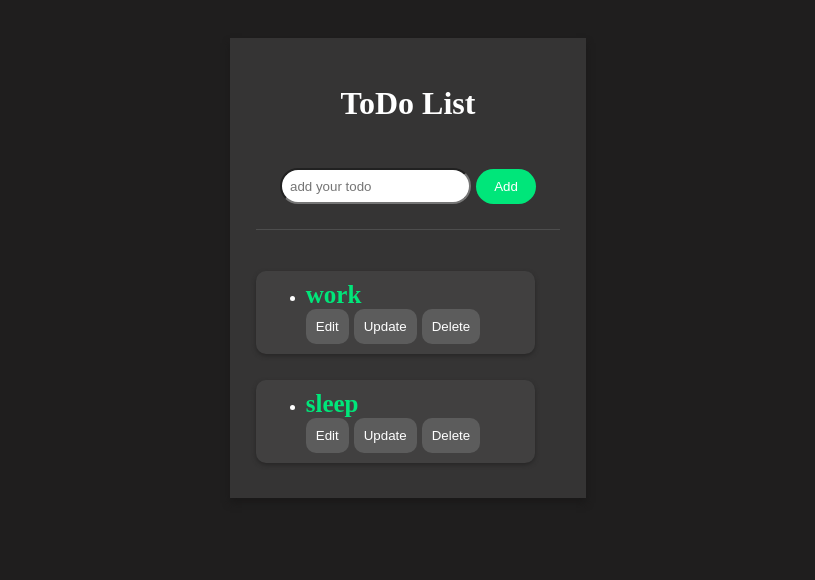
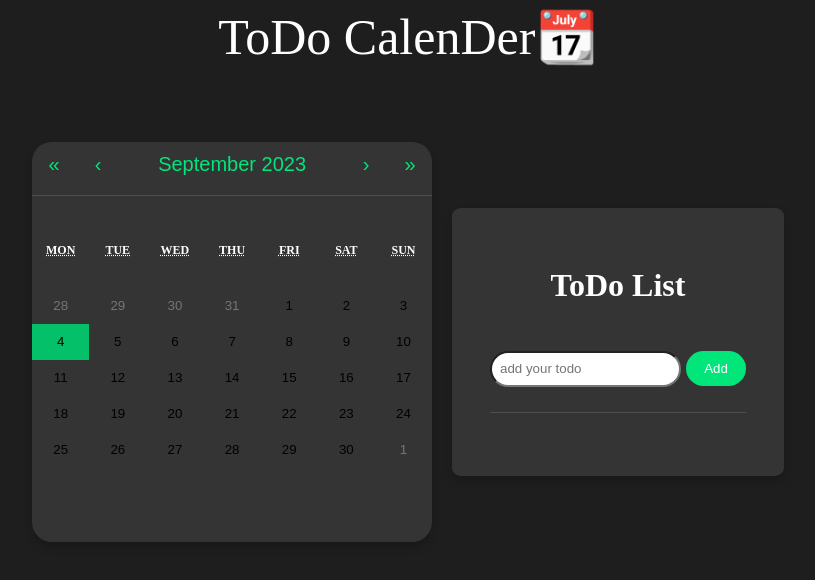
Before and after one commit to vanshvansh858/TodoList-Calendar, a React (Vite) app: page / in a window 1280 px wide. Shown: the top 580 px of the page, without its empty margins (232-1047 px from the left). Built offline with nearby package versions, Linux system fonts and the light colour scheme.

Commit message:
Calendar added and styles some code

```diff
--- a/package.json
+++ b/package.json
@@ -11,6 +11,7 @@
   },
   "dependencies": {
     "react": "^18.2.0",
+    "react-calendar": "^4.6.0",
     "react-dom": "^18.2.0",
     "uuid": "^9.0.0"
   },
--- a/src/Application.jsx
+++ b/src/Application.jsx
@@ -1,9 +1,18 @@
+import Calendar from "react-calendar";
 import Todo from "./Todo.jsx";
+import "./calendar.css";
+import "./index.css";
 
 function Application() {
   return (
     <>
-      <Todo />
+      <div style={{ fontSize: "50px", textAlign: "center" }}>
+        ToDo CalenDer📆
+      </div>
+      <div className="main">
+        <Calendar />
+        <Todo />
+      </div>
     </>
   );
 }
--- a/src/Todo.jsx
+++ b/src/Todo.jsx
@@ -5,10 +5,7 @@
 
 function Todo() {
   const [todoUpdate, setTodoUpdate] = useState("");
-  const [todoList, setTodoList] = useState([
-    { id: uuid(), todoName: "work" },
-    { id: uuid(), todoName: "sleep" },
-  ]);
+  const [todoList, setTodoList] = useState([]);
 
   const handleChange = (evt) => {
     setTodoUpdate(evt.target.value);
@@ -54,7 +51,9 @@
           name="todoUpdate"
           value={todoUpdate}
         />
-        <button className="primary-btn" onClick={add}>Add</button>
+        <button className="primary-btn" onClick={add}>
+          Add
+        </button>
       </div>
 
       <TodoRender todos={todoList} del={deleted} edit={edit} updated={update} />
--- /dev/null
+++ b/src/calendar.css
@@ -0,0 +1,150 @@
+.react-calendar {
+  width: 400px;
+  max-width: 100%;
+  background: #353434;
+  line-height: 4em;
+  margin-top: 6%;
+  border-radius: 5%;
+  height: 400px;
+  box-shadow: 0px 5px 7px rgb(26, 25, 25);
+}
+
+.react-calendar--doubleView {
+  width: 700px;
+}
+
+.react-calendar--doubleView .react-calendar__viewContainer {
+  display: flex;
+  margin: -0.5em;
+}
+
+.react-calendar--doubleView .react-calendar__viewContainer > * {
+  width: 50%;
+  margin: 0.5em;
+}
+
+.react-calendar,
+.react-calendar *,
+.react-calendar *:before,
+.react-calendar *:after {
+  -moz-box-sizing: border-box;
+  -webkit-box-sizing: border-box;
+  box-sizing: border-box;
+}
+
+.react-calendar button {
+  margin: 0;
+  border: 0;
+  outline: none;
+}
+
+.react-calendar button:enabled:hover {
+  cursor: pointer;
+}
+
+.react-calendar__navigation {
+  display: flex;
+  height: 44px;
+  margin-top: 10px;
+  margin-bottom: 1em;
+  border-bottom: 1px solid rgb(77, 77, 77);
+  padding-bottom: 20px;
+}
+
+.react-calendar__navigation button {
+  min-width: 44px;
+  background: none;
+  color: #00e67a;
+  font-size: 20px;
+}
+
+.react-calendar__navigation button:disabled {
+  background-color: #f0f0f0;
+}
+
+.react-calendar__navigation button:enabled:hover,
+.react-calendar__navigation button:enabled:focus {
+  background-color: #5c5c5c;
+}
+
+.react-calendar__month-view__weekdays {
+  text-align: center;
+  text-transform: uppercase;
+  font-weight: bold;
+  font-size: 0.75em;
+}
+
+.react-calendar__month-view__weekdays__weekday {
+  padding: 0.5em;
+}
+
+.react-calendar__month-view__weekNumbers .react-calendar__tile {
+  display: flex;
+  align-items: center;
+  justify-content: center;
+  font-size: 0.75em;
+  font-weight: bold;
+}
+
+.react-calendar__month-view__days__day--weekend {
+  color: #000000;
+}
+
+.react-calendar__month-view__days__day--neighboringMonth {
+  color: #757575;
+}
+
+.react-calendar__year-view .react-calendar__tile,
+.react-calendar__decade-view .react-calendar__tile,
+.react-calendar__century-view .react-calendar__tile {
+  padding: 2em 0.5em;
+}
+
+.react-calendar__tile {
+  max-width: 100%;
+  padding: 10px 6.6667px;
+  background: none;
+  text-align: center;
+  line-height: 16px;
+}
+
+.react-calendar__tile:disabled {
+  background-color: #04c068;
+}
+
+.react-calendar__tile:enabled:hover,
+.react-calendar__tile:enabled:focus {
+  background-color: #5c5c5c;
+}
+
+.react-calendar__tile--now {
+  background: #04c068;
+}
+
+.react-calendar__tile--now:enabled:hover,
+.react-calendar__tile--now:disabled:focus {
+  background: #04c068;
+}
+
+.react-calendar__tile--hasActive {
+  background: #76baff;
+}
+
+.react-calendar__tile--hasActive:enabled:hover,
+.react-calendar__tile--hasActive:enabled:focus {
+  background: #a9d4ff;
+}
+
+.react-calendar__tile--active {
+  background: #006edc;
+  color: white;
+}
+
+.react-calendar__tile--active:enabled:hover,
+.react-calendar__tile--active:enabled:focus {
+  background: #1087ff;
+}
+
+.react-calendar--selectRange .react-calendar__tile--hover {
+  background-color: #e6e6e6;
+}
--- a/src/index.css
+++ b/src/index.css
@@ -10,14 +10,14 @@
 
 .todo {
   background-color: #353434;
-  padding: 2%;
+  padding: 3%;
   width: fit-content;
-  margin-left: auto;
-  margin-right: auto;
-  margin-top: 3%;
-  max-height: 80vh;
+  margin-left: 20px;
+  margin-top: 6%;
+  max-height: 55vh;
   overflow-y: auto;
   box-shadow: 0px 5px 7px rgb(26, 25, 25);
+  border-radius: 3%;
 }
 
 .input {
@@ -53,7 +53,7 @@
 }
 
 .primary-btn {
-  background-color: rgb(0, 230, 122);
+  background-color: #00e67a;
   color: white;
   border-radius: 20px;
   border: none;
@@ -64,12 +64,12 @@
 }
 
 .primary-btn:hover {
-  background-color: rgb(4, 192, 104);
+  background-color: #04c068;
 }
 
 .secondaryBtn {
-  background-color: rgb(92, 92, 92);
-  color: white;
+  background-color: #5c5c5c;
+  color: #ffffff;
   justify-content: space-between;
   margin-right: 5px;
   border-radius: 10px;
@@ -102,20 +102,17 @@
 ::-webkit-scrollbar {
   width: 8px;
   /* border-radius: calc(15px / 2); */
-
 }
 
 ::-webkit-scrollbar-thumb {
-  background-color: #414040;
+  background-color: rgb(4, 192, 104);
   /* border-radius: calc(15px / 2); */
-
 }
 
 ::-webkit-scrollbar-track {
   box-shadow: inset 0 0 5px grey;
   /* border-radius: 10px; */
-  background-color: rgb(4, 192, 104);
-
+  background-color: #414040;
 }
 
 /* jhbhjbjh */
@@ -186,3 +183,9 @@
   outline: 3px solid #053a5f;
   outline-offset: 0.125rem;
 }
+
+.main {
+  display: flex;
+  align-items: center;
+  justify-content: center;
+}
```
Also changed, not shown: 1 other file (tests, documents, lock files or other folders). Lines whose indentation alone changed are shown as unchanged.
